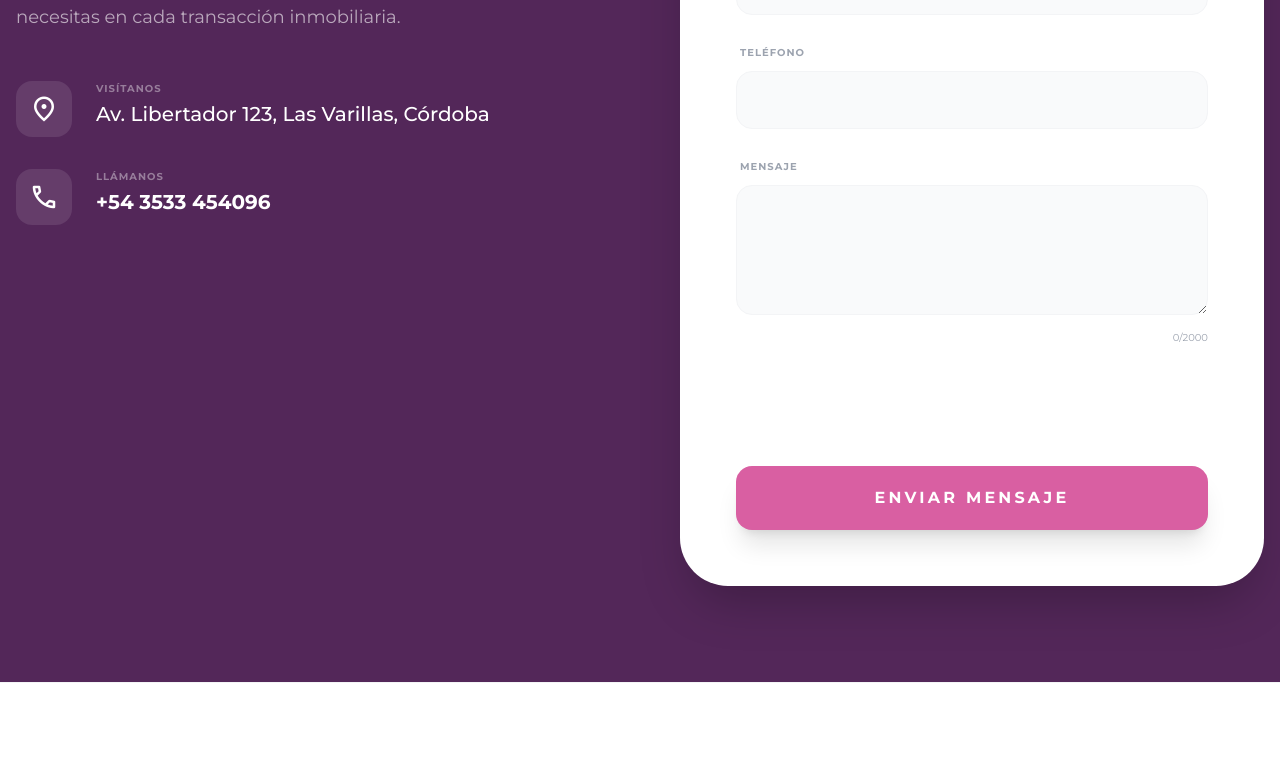
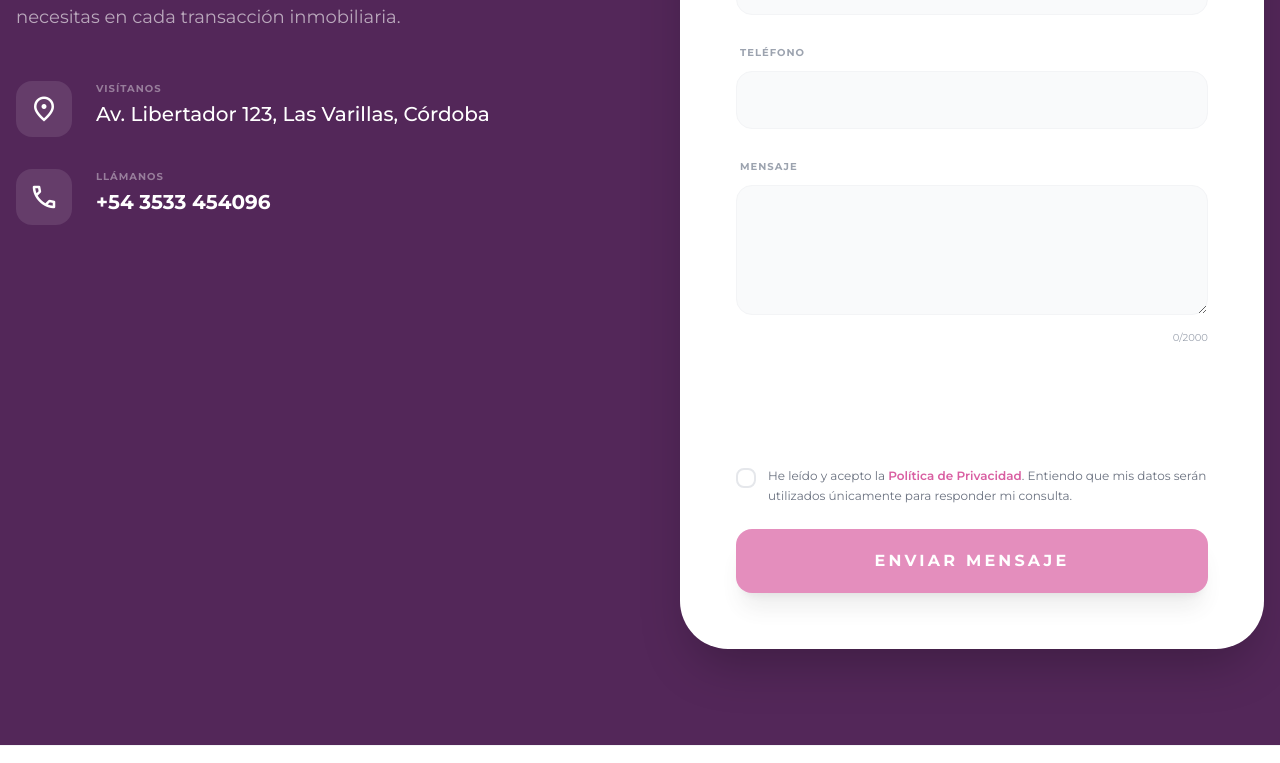
Before and after one commit to jubertorello/as-inmobiliaria, a React (Vite) app: page / in a window 1280 px wide. Shown: the part 3079-3842 px from the top of the page. Built offline with nearby package versions, Linux system fonts and the light colour scheme; no server answers; the database is empty.

Commit message:
feat: add privacy consent checkbox to contact form and robots.txt

```diff
--- a/src/components/DirectContactForm.tsx
+++ b/src/components/DirectContactForm.tsx
@@ -8,6 +8,7 @@ const DirectContactForm: React.FC = () => {
   const [name, setName] = React.useState('');
   const [phone, setPhone] = React.useState('');
   const [message, setMessage] = React.useState('');
+  const [privacyAccepted, setPrivacyAccepted] = React.useState(false);
 
   // Anti-bot controls
   const [website, setWebsite] = React.useState(''); // honeypot: should stay empty
@@ -27,6 +28,11 @@ const DirectContactForm: React.FC = () => {
 
     if (!cleanName || !cleanPhone || !cleanMessage) {
       setStatus({ type: 'error', text: 'Completá nombre, teléfono y mensaje.' });
+      return;
+    }
+
+    if (!privacyAccepted) {
+      setStatus({ type: 'error', text: 'Debés aceptar la Política de Privacidad para continuar.' });
       return;
     }
 
@@ -77,6 +83,7 @@ const DirectContactForm: React.FC = () => {
       setName('');
       setPhone('');
       setMessage('');
+      setPrivacyAccepted(false);
       setWebsite('');
       setTurnstileToken('');
       setTurnstileKey((k) => k + 1);
@@ -94,11 +101,10 @@ const DirectContactForm: React.FC = () => {
 
       {status && (
         <div
-          className={`mb-6 rounded-2xl px-4 py-3 text-sm border ${
-            status.type === 'success'
+          className={`mb-6 rounded-2xl px-4 py-3 text-sm border ${status.type === 'success'
               ? 'bg-green-50 text-green-700 border-green-100'
               : 'bg-red-50 text-red-700 border-red-100'
-          }`}
+            }`}
         >
           {status.text}
         </div>
@@ -167,9 +173,46 @@ const DirectContactForm: React.FC = () => {
           </div>
         )}
 
+        {/* Privacy policy consent */}
+        <label className="flex items-start gap-3 cursor-pointer group">
+          <div className="relative flex-shrink-0 mt-0.5">
+            <input
+              type="checkbox"
+              className="sr-only"
+              checked={privacyAccepted}
+              onChange={(e) => setPrivacyAccepted(e.target.checked)}
+            />
+            <div
+              className={`w-5 h-5 rounded-lg border-2 flex items-center justify-center transition-all ${privacyAccepted
+                  ? 'bg-brand-pink border-brand-pink'
+                  : 'bg-white border-gray-200 group-hover:border-brand-pink/40'
+                }`}
+            >
+              {privacyAccepted && (
+                <span className="material-symbols-outlined text-white" style={{ fontSize: '14px' }}>
+                  check
+                </span>
+              )}
+            </div>
+          </div>
+          <span className="text-xs text-gray-500 leading-relaxed">
+            He leído y acepto la{' '}
+            <a
+              href="/#/privacidad"
+              target="_blank"
+              rel="noopener noreferrer"
+              className="font-semibold text-brand-pink hover:underline"
+              onClick={(e) => e.stopPropagation()}
+            >
+              Política de Privacidad
+            </a>
+            . Entiendo que mis datos serán utilizados únicamente para responder mi consulta.
+          </span>
+        </label>
+
         <button
           type="submit"
-          disabled={sending}
+          disabled={sending || !privacyAccepted}
           className="w-full py-5 bg-brand-pink text-white font-bold rounded-2xl uppercase tracking-[0.2em] shadow-xl hover:bg-brand-dark transition-all active:scale-95 disabled:opacity-70 disabled:cursor-not-allowed"
         >
           {sending ? 'Enviando...' : 'Enviar Mensaje'}
```
Also changed, not shown: public/robots.txt (added).
